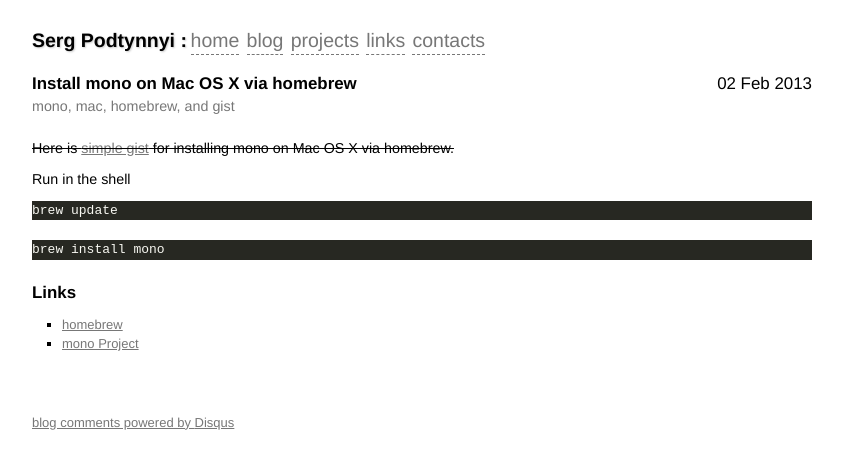
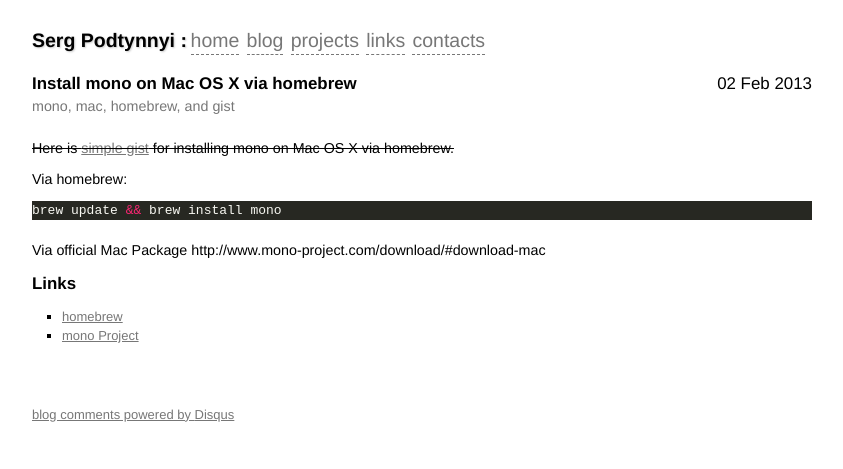
Before and after one commit to shtirlic/shtirlic.github.com, a Jekyll site: the page built from _posts/2013-02-02-install-mono-on-mac-os-x-via-homebrew.markdown, in a window 1280 px wide. Shown: the top 469 px of the page, without its empty margins (218-1061 px from the left). Built offline with Jekyll 4.4.1, drawn with Linux system fonts in a browser that asks for light colours; some web fonts are replaced; comment, search, counter and statistics services are not loaded.

Commit message:
Update mono os x post

```diff
--- a/_posts/2013-02-02-install-mono-on-mac-os-x-via-homebrew.markdown
+++ b/_posts/2013-02-02-install-mono-on-mac-os-x-via-homebrew.markdown
@@ -7,15 +7,13 @@ published: true
 
 <del>Here is [simple gist](https://gist.github.com/4696903) for installing mono on Mac OS X via homebrew.</del>
 
-Run in the shell
+Via homebrew:
 
 {% highlight bash %}
-brew update
+brew update && brew install mono
 {% endhighlight %}
 
-{% highlight bash %}
-brew install mono
-{% endhighlight %}
+Via official Mac Package http://www.mono-project.com/download/#download-mac
 
 Links
 -----
```
